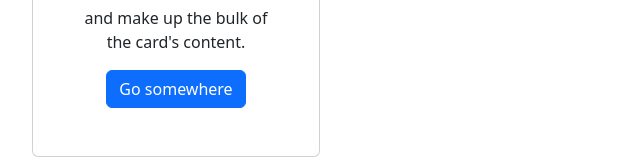
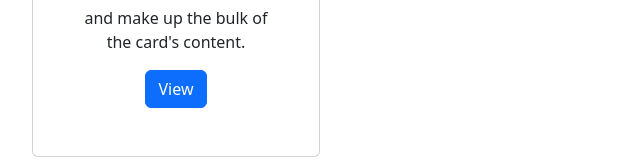
Before and after one commit to Red-stevo/react-learn-routing, a React (Vite) app in the folder redux-tool/: page /home/shop in a window 1280 px wide. Shown: the part 427-587 px from the top of the page, without its empty margins (0-640 px from the left). Built offline with nearby package versions, Linux system fonts and the light colour scheme.

Commit message:
Commit message >>>>> fetched the products <<<<<

```diff
--- /dev/null
+++ b/redux-tool/src/Containers/BackendUtils/FetchProducts.js
@@ -0,0 +1,5 @@
+import axios from "axios";
+
+export const fetchProducts = async () => {
+    return await axios.get("https://fakestoreapi.com/products");
+}
--- a/redux-tool/src/Containers/ProductContains/ProductsDisplay.jsx
+++ b/redux-tool/src/Containers/ProductContains/ProductsDisplay.jsx
@@ -10,7 +10,7 @@ const ProductsDisplay = () => {
                 Some quick example text to build on the card title and make up the
                 bulk of the card's content.
             </Card.Text>
-            <Button variant="primary">Go somewhere</Button>
+            <Button variant="primary">View</Button>
         </Card.Body>
         </Card>
     </>);
```
